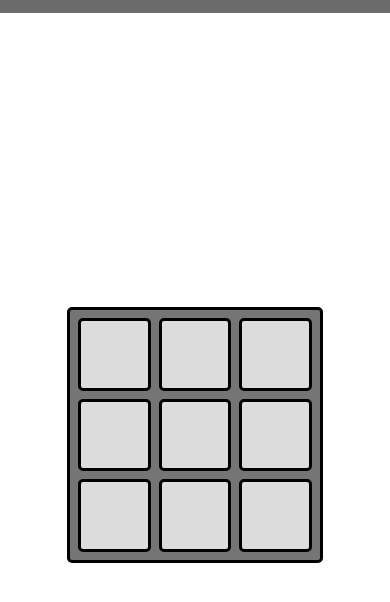
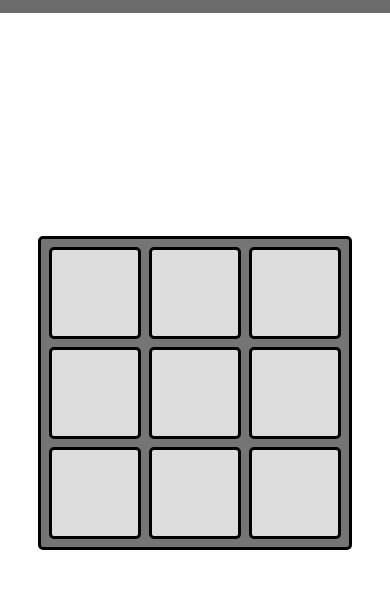
Before and after one commit to EmptyXNothing/XO, a website built with webpack: page index.html in a window 390 px wide. Shown: the part 38-640 px from the top of the page. Built offline with nearby package versions, Linux system fonts and the light colour scheme.

Commit message:
add media request

```diff
--- a/src/style.css
+++ b/src/style.css
@@ -26,7 +26,7 @@ header{
     padding: 1em 0;
     background-color: rgb(108, 108, 108);
     justify-content: space-around;
-    width: 100vw;
+    width: 100%;
 }
 
 .game-name{
@@ -38,8 +38,8 @@ main{
     flex-direction: column;
     align-items: center;
     justify-content: space-around;
-    width: 100vw;
-    height: 100vh;
+    width: 100%;
+    height: 90vh;
 }
 
 .game{
@@ -65,12 +65,7 @@ main{
     font-size: 40px;
 }
 
-@media (max-width: 500px) {
-    .game {
-        width: 75vw;
-        height: 75vw;
-    }
-}
+
 
 @media (max-width: 700px) {
     .game {
@@ -78,3 +73,10 @@ main{
         height: 60vw;
     }
 }
+
+@media (max-width: 500px) {
+    .game {
+        width: 75vw;
+        height: 75vw;
+    }
+}
```
